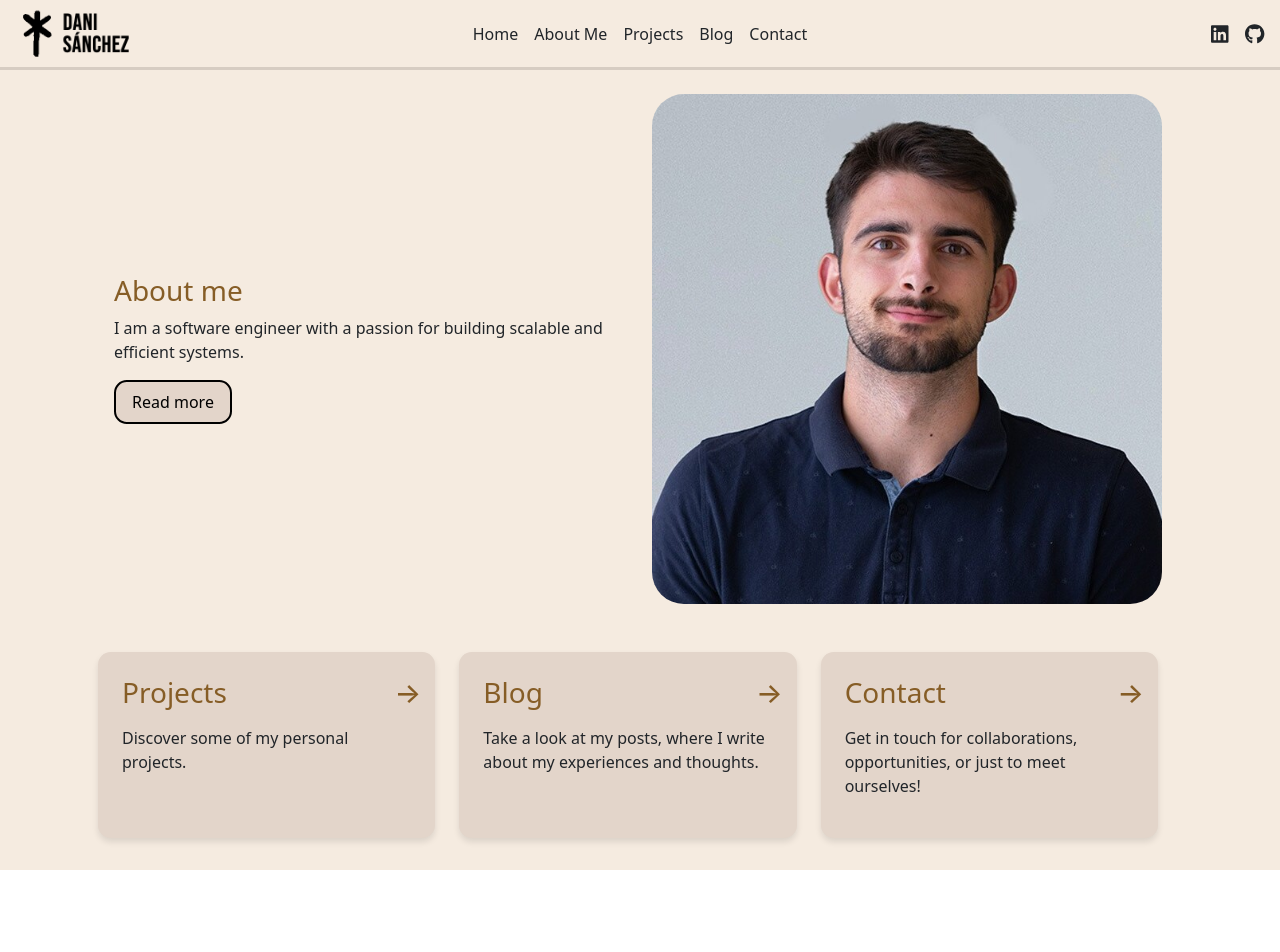
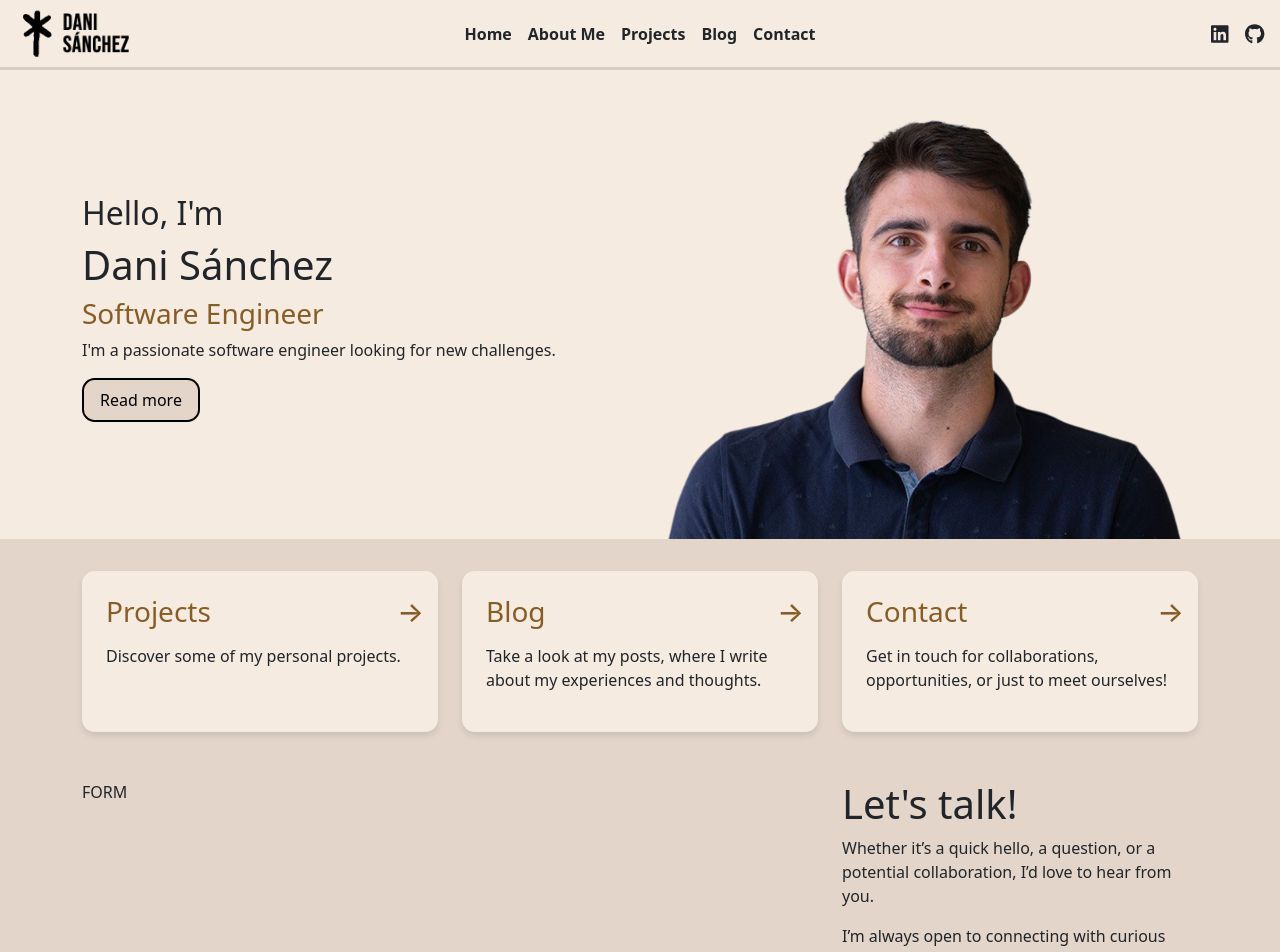
Before and after one commit to DaniSanchez01/personal-webpage, a React (Vite) app: page / in a window 1280 px wide. Shown: the top 952 px of the page. Before the commit the page ends 870 px from the top, so only its background shows below. Built offline with nearby package versions, Linux system fonts and the light colour scheme.

Commit message:
styling upgrades

```diff
--- a/src/app/App.css
+++ b/src/app/App.css
@@ -1,6 +1,7 @@
 /* Globals */
 .app-globals {
   background-color: var(--cst-palette2-3);
+  height: 100vh;
 }
 
 h3 {
@@ -35,6 +36,10 @@ h3 {
   position: absolute;
   left: 50%;
   transform: translateX(-50%);
+
+  span {
+    font-weight: 600;
+  }
 }
 
 .cst-external-links {
@@ -89,12 +94,12 @@ h3 {
 /* Pills */
 .cst-pills-container {
   border-radius: 1rem;
-  padding: 1rem;
-  margin-top: 2rem;
+  padding-top: 2rem;
+  padding-bottom: 2rem;
 }
 
 .cst-pill {
-  background-color: var(--cst-palette2-4);
+  background-color: var(--cst-palette2-3);
   border-radius: 0.8rem;
   padding: 1.5rem;
   height: 100%;
--- a/src/app/navbar/navbar.component.tsx
+++ b/src/app/navbar/navbar.component.tsx
@@ -14,26 +14,35 @@ function Navbar() {
       </Link>
 
       <div className="cst-internal-links">
-        <Link to="/" className="nav-link cst-nav-link cst-underline-link">
-          Home
+        <Link
+          to="/"
+          className="nav-link cst-nav-link cst-underline-link cst-color-change-link"
+        >
+          <span>Home</span>
         </Link>
-        <Link to="/about" className="nav-link cst-nav-link cst-underline-link">
-          About Me
+        <Link
+          to="/about"
+          className="nav-link cst-nav-link cst-underline-link cst-color-change-link"
+        >
+          <span>About Me</span>
         </Link>
         <Link
           to="/projects"
-          className="nav-link cst-nav-link cst-underline-link"
+          className="nav-link cst-nav-link cst-underline-link cst-color-change-link"
         >
-          Projects
+          <span>Projects</span>
         </Link>
-        <Link to="/blog" className="nav-link cst-nav-link cst-underline-link">
-          Blog
+        <Link
+          to="/blog"
+          className="nav-link cst-nav-link cst-underline-link cst-color-change-link"
+        >
+          <span>Blog</span>
         </Link>
         <Link
           to="/contact"
-          className="nav-link cst-nav-link cst-underline-link"
+          className="nav-link cst-nav-link cst-underline-link cst-color-change-link"
         >
-          Contact
+          <span>Contact</span>
         </Link>
       </div>
 
--- a/src/app/pages/home/home.tsx
+++ b/src/app/pages/home/home.tsx
@@ -3,30 +3,51 @@ import { NAVIGATION_PILLS } from './home-sections.fixture';
 
 function Home() {
   return (
+    <>
       <div className="container">
-      <div className="row align-items-center m-4">
-        <div className="col-6 p-2">
-          <h3>About me</h3>
+        <div className="row align-items-center mt-4">
+          <div className="col-auto col-md-6 mb-3">
+            <h2>Hello, I'm</h2>
+            <h1>Dani Sánchez</h1>
+            <h3>Software Engineer</h3>
             <p>
-            I am a software engineer with a passion for building scalable and
-            efficient systems.
+              I'm a passionate software engineer looking for new challenges.
             </p>
             <button type="button" className="cst-read-more-btn">
               Read more
             </button>
           </div>
-        <div className="col-6">
+          <div className="col-auto col-md-6">
             <img
-            src="/src/assets/images/me.jpg"
+              src="/src/assets/images/profilePicture.png"
               alt="Personal Picture"
-            className="cst-fit rounded-5"
+              className="cst-fit"
             ></img>
           </div>
         </div>
-      <div className="container row cst-pills-container">
+      </div>
+      <div style={{ backgroundColor: 'var(--cst-palette2-4)' }}>
+        <div className="container">
+          <div className="row cst-pills-container">
             <PillsContainer items={NAVIGATION_PILLS} />
           </div>
+          <div className="row">
+            <div className="col-auto col-md-8">FORM</div>
+            <div className="col-auto col-md-4">
+              <h1>Let's talk!</h1>
+              <p>
+                Whether it’s a quick hello, a question, or a potential
+                collaboration, I’d love to hear from you.
+              </p>
+              <p>
+                I’m always open to connecting with curious minds and exploring
+                new opportunities together.
+              </p>
             </div>
+          </div>
+        </div>
+      </div>
+    </>
   );
 }
 
```
Also changed, not shown: src/assets/images/profilePicture.png (added). Lines whose indentation alone changed are shown as unchanged.
